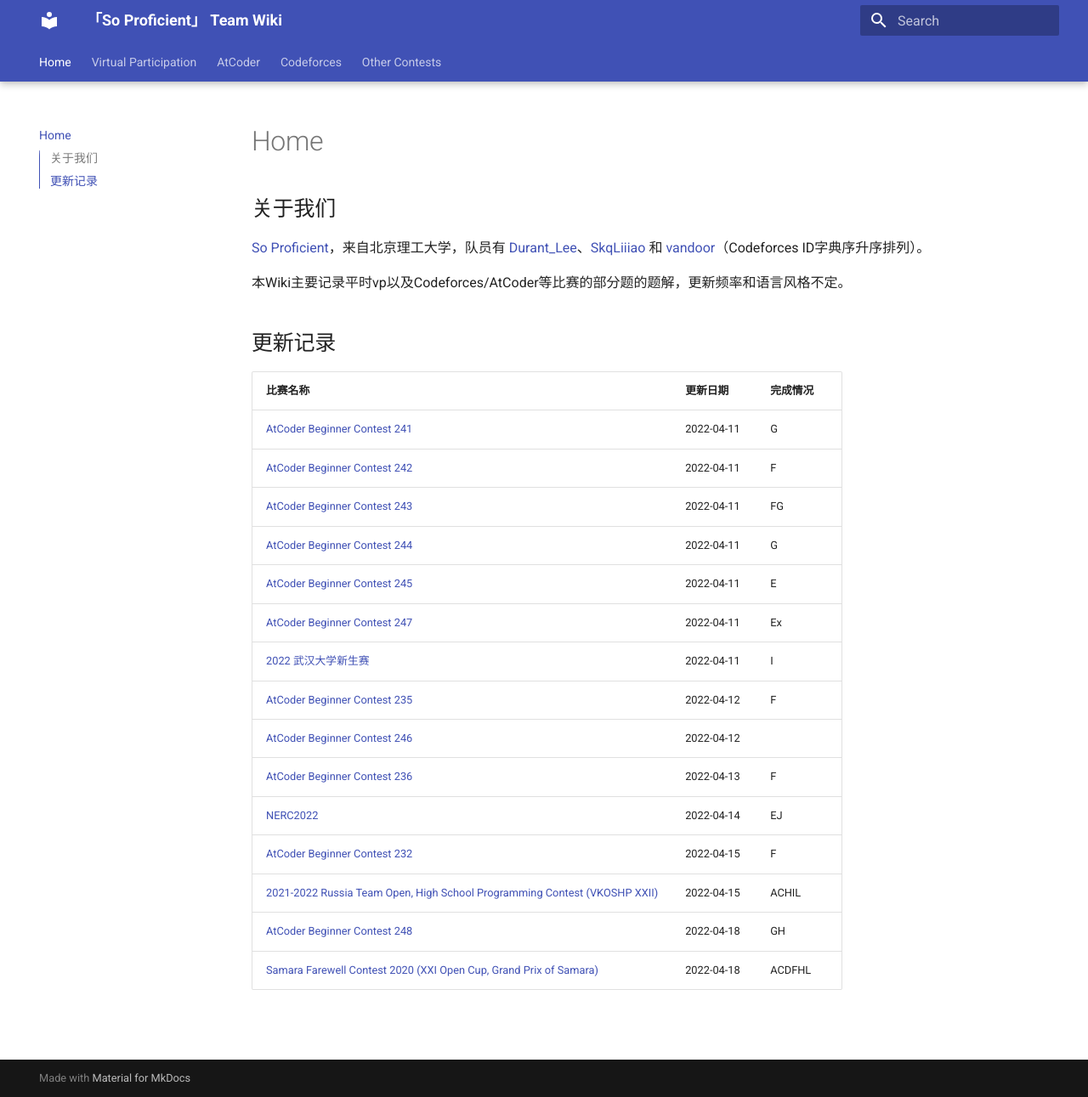
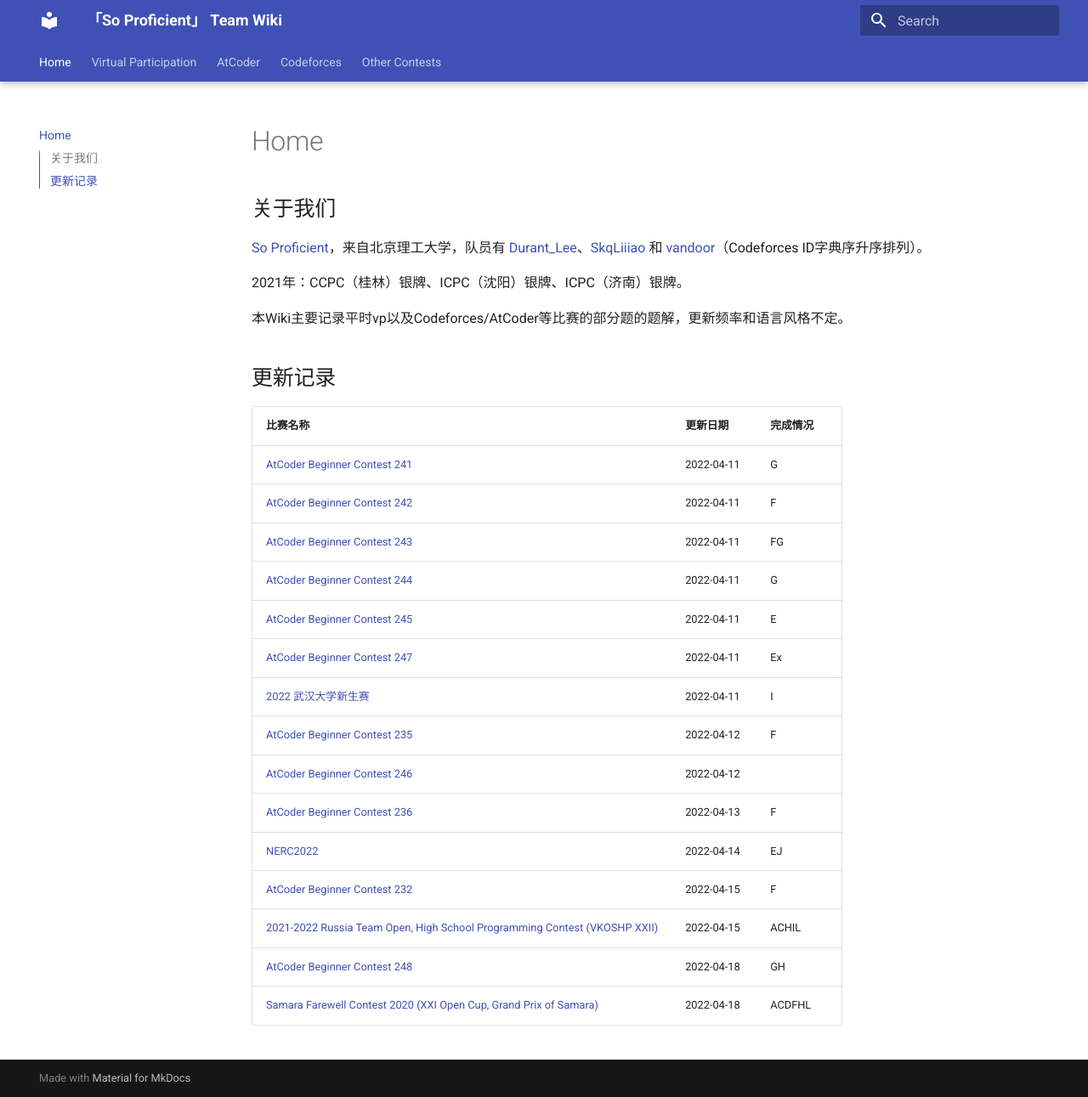
Before and after one commit to SkqLiao/team-wiki, an MkDocs documentation site: the page built from docs/index.md, in a window 1280 px wide and 1291 px high. Shown: the whole window at 85% size. Built offline with MkDocs 1.6.1 and Material for MkDocs 9.7.7, drawn with Linux system fonts in a browser that asks for light colours.

Commit message:
update index

```diff
--- a/docs/index.md
+++ b/docs/index.md
@@ -1,6 +1,8 @@
 ## 关于我们
 
 [So Proficient](https://skqliao.github.io/https://codeforces.com/team/91336)，来自北京理工大学，队员有 [Durant_Lee](https://skqliao.github.io/https://codeforces.com/profile/Durant_Lee)、[SkqLiiiao](https://skqliao.github.io/https://codeforces.com/profile/SkqLiiiao) 和 [vandoor](https://skqliao.github.io/https://codeforces.com/profile/vandoor)（Codeforces ID字典序升序排列）。
+
+2021年：CCPC（桂林）银牌、ICPC（沈阳）银牌、ICPC（济南）银牌。
 
 本Wiki主要记录平时vp以及Codeforces/AtCoder等比赛的部分题的题解，更新频率和语言风格不定。
 
```
Also changed, not shown: README.md (+4 -2 lines).
